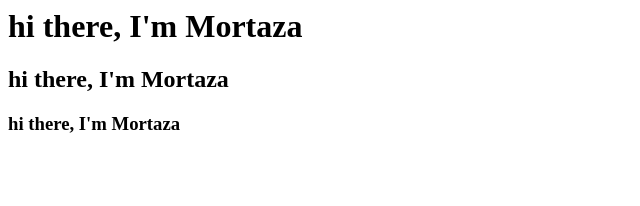
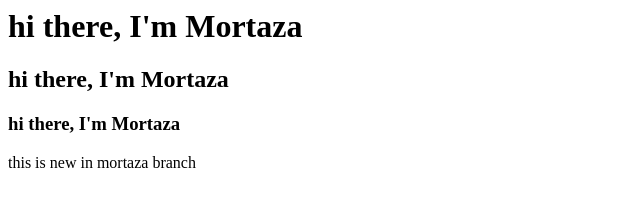
Before and after one commit to Mortaza-Karimi/Youtube-Git-Tutorial, a plain HTML site: page index.html in a window 1280 px wide. Shown: the whole page, without its empty margins (0-640 px from the left). Drawn offline with Linux system fonts and the light colour scheme.

Commit message:
add a span tag to index.html file

```diff
--- a/index.html
+++ b/index.html
@@ -6,5 +6,8 @@
 		<h1>hi there, I'm Mortaza</h1>
 		<h2>hi there, I'm Mortaza</h2>
 		<h3>hi there, I'm Mortaza</h3>
+		<span>
+			this is new in mortaza branch
+		</span>
 	</body>
 </html>
```
